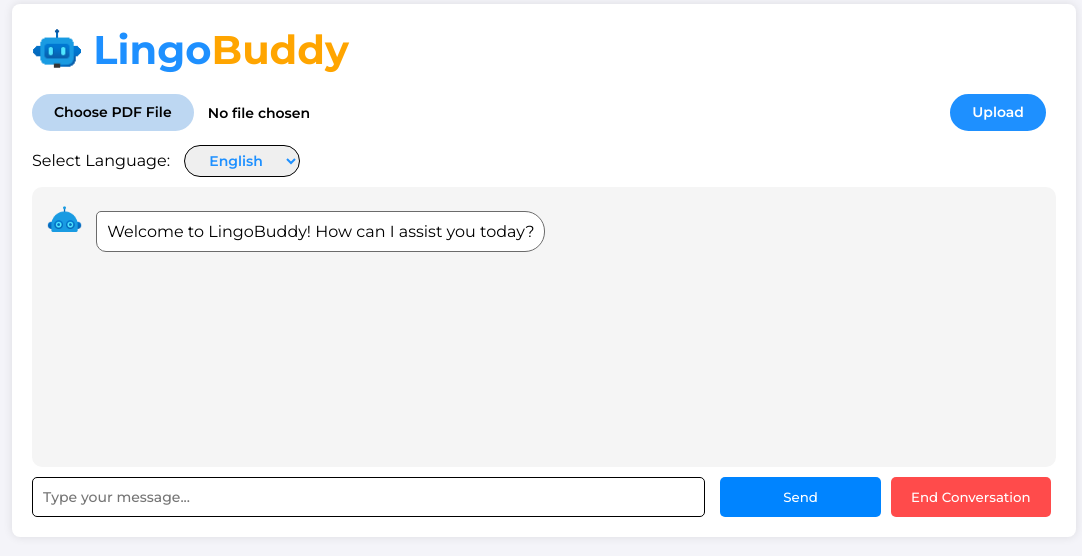
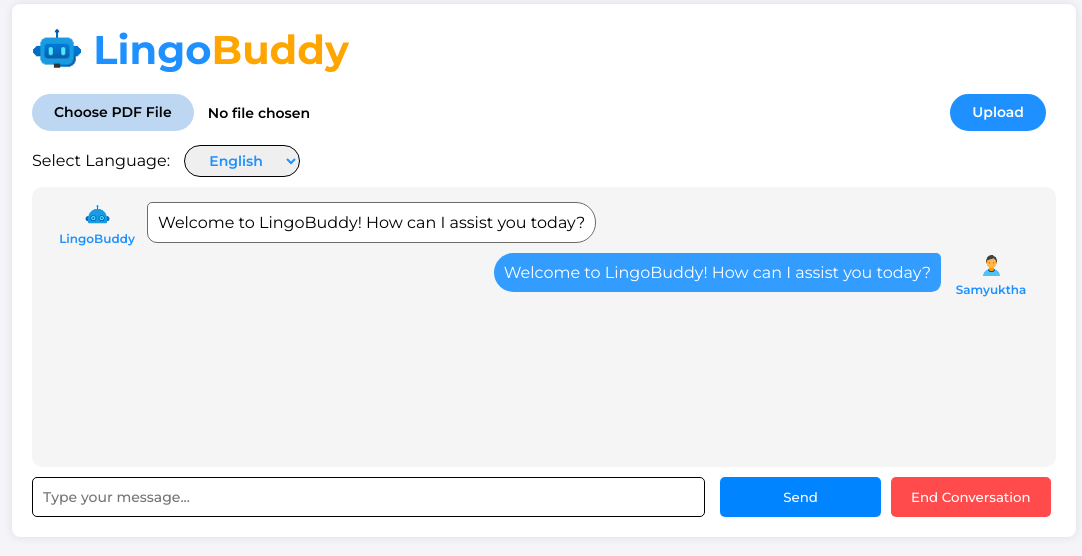
Before and after one commit to Kavisha4/Hack4Change, a Flask app: page / in a window 1280 px wide. Shown: the part 130-686 px from the top of the page, without its empty margins (96-1178 px from the left). Run offline with Flask 2, Linux system fonts and the light colour scheme.

Commit message:
[F] change the design for chat window.

```diff
--- a/LingoBuddy/app/static/css/style.css
+++ b/LingoBuddy/app/static/css/style.css
@@ -166,17 +166,33 @@
   text-align: right;
 }
 
-.bot-img {
-  width: 35px;
-  height: 35px;
-  margin-right: 10px;
+.chat-icon-div {
+  width: 100px;
+  justify-content: center;
+  align-items: center;
 }
 
+.chat-icon-div-bot {
+  float: left;
+}
+
+.chat-icon-div-user {
+  float: right;
+}
+
+.bot-img,
 .user-img {
-  width: 35px;
-  height: 35px;
-  float: right;
-  margin-left: 10px;
+  width: 100px;
+  height: 25px;
+  object-fit: contain;
+}
+
+.chat-name {
+  text-align: center;
+  color: dodgerblue;
+  margin: 0;
+  font-size: 12px;
+  font-weight: 600;
 }
 
 .input-area {
--- a/LingoBuddy/app/static/js/script.js
+++ b/LingoBuddy/app/static/js/script.js
@@ -61,16 +61,29 @@
   message.classList.add("message", sender);
   message.textContent = text;
   const lineBreak = document.createElement("br");
-  var icon = document.createElement("img");
+
+  var chatIconDiv = document.createElement("div");
+  var img = document.createElement("img");
+  var chatName = document.createElement("p");
   if (sender === "bot") {
-    icon.className = "bot-img";
-    icon.src = "/static/images/bot.png";
+    chatIconDiv.className = "chat-icon-div chat-icon-div-bot";
+    img.className = "bot-img";
+    img.src = "/static/images/bot.png";
+    chatName.className = "chat-name chat-name-bot";
+    chatName.textContent = "LingoBuddy";
   } else {
-    icon.className = "user-img";
-    icon.src = "/static/images/user.png";
+    chatIconDiv.className = "chat-icon-div chat-icon-div-user";
+    img.className = "user-img";
+    img.src = "/static/images/user.png";
+    chatName.className = "chat-name chat-name-user";
+    chatName.textContent = "User";
   }
+
+  chatIconDiv.appendChild(img);
+  chatIconDiv.appendChild(chatName);
+
   document.getElementById("chat-box").appendChild(lineBreak);
-  document.getElementById("chat-box").appendChild(icon);
+  document.getElementById("chat-box").appendChild(chatIconDiv);
   document.getElementById("chat-box").appendChild(message);
   message.scrollIntoView();
 }
--- a/LingoBuddy/app/templates/index.html
+++ b/LingoBuddy/app/templates/index.html
@@ -40,11 +40,26 @@
         </div>
       </div>
       <div class="chat-box" id="chat-box">
-        <img
-          class="bot-img"
-          src="{{ url_for('static', filename='images/bot.png') }}"
-        />
+        <div class="chat-icon-div chat-icon-div-bot">
+          <img
+            class="bot-img"
+            src="{{ url_for('static', filename='images/bot.png') }}"
+          />
+          <p class="chat-name chat-name-bot">LingoBuddy</p>
+        </div>
         <div class="message bot">
+          Welcome to LingoBuddy! How can I assist you today?
+        </div>
+
+        <br />
+        <div class="chat-icon-div chat-icon-div-user">
+          <img
+            class="user-img"
+            src="{{ url_for('static', filename='images/user.png') }}"
+          />
+          <p class="chat-name chat-name-user">Samyuktha</p>
+        </div>
+        <div class="message user">
           Welcome to LingoBuddy! How can I assist you today?
         </div>
       </div>
```
